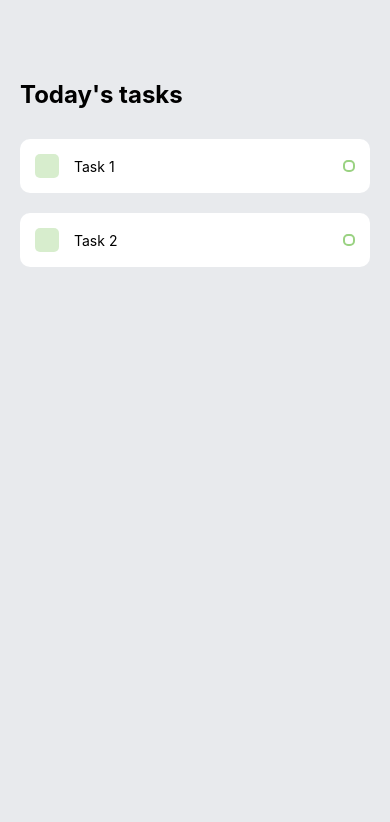
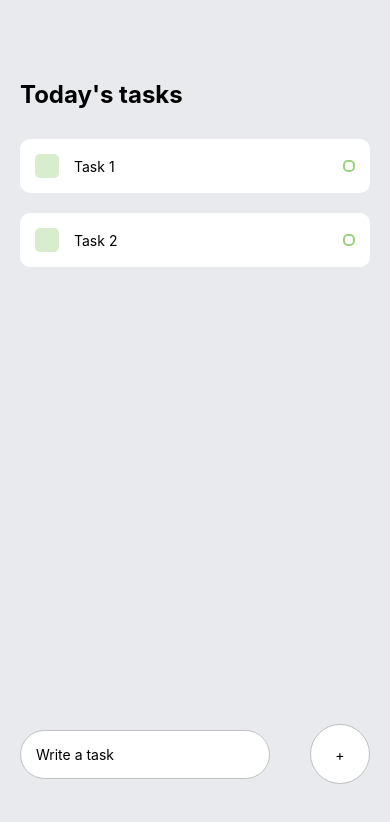
Before and after one commit to RobbyGardner/todoList, a React Native app: screen / in a window 390 px wide. Shown: the top 822 px of the page. Built offline with nearby package versions, Linux system fonts and the light colour scheme.

Commit message:
Create 'write task' section and style it

```diff
--- a/App.js
+++ b/App.js
@@ -1,19 +1,36 @@
-import { StatusBar } from "expo-status-bar";
-import { StyleSheet, Text, View } from "react-native";
+import React from "react";
+import {
+  KeyboardAvoidingView,
+  Platform,
+  StyleSheet,
+  Text,
+  View,
+  TextInput,
+  TouchableOpacity,
+} from "react-native";
 import Task from "./components/Task";
 
 export default function App() {
   return (
     <View style={styles.container}>
-      {/* Today's Tasks */}
       <View style={styles.taskWrapper}>
         <Text style={styles.sectionTitle}>Today's tasks</Text>
         <View style={styles.items}>
           <Task text={"Task 1"} />
           <Task text={"Task 2"} />
-          {/*This is where the tasks will go!*/}
         </View>
       </View>
+      <KeyboardAvoidingView
+        behavior={Platform.OS === "ios" ? "padding" : "height"}
+        style={styles.writeTaskWrapper}
+      >
+        <TextInput style={styles.input} placeholder={"Write a task"} />
+        <TouchableOpacity>
+          <View style={styles.addWrapper}>
+            <Text style={styles.addText}>+</Text>
+          </View>
+        </TouchableOpacity>
+      </KeyboardAvoidingView>
     </View>
   );
 }
@@ -32,4 +49,32 @@
     fontWeight: "bold",
   },
   items: { marginTop: 30 },
+  writeTaskWrapper: {
+    position: "absolute",
+    bottom: 60,
+    width: "100%",
+    flexDirection: "row",
+    justifyContent: "space-around",
+    alignItems: "center",
+  },
+  input: {
+    paddingVertical: 15,
+    paddingHorizontal: 15,
+    backgroundColor: "#FFF",
+    borderRadius: 60,
+    borderColor: "#C0C0C0",
+    borderWidth: 1,
+    width: 250,
+  },
+  addWrapper: {
+    width: 60,
+    height: 60,
+    backgroundColor: "#FFF",
+    borderRadius: 60,
+    justifyContent: "center",
+    alignItems: "center",
+    borderColor: "#C0C0C0",
+    borderWidth: 1,
+  },
+  addText: {},
 });
```
